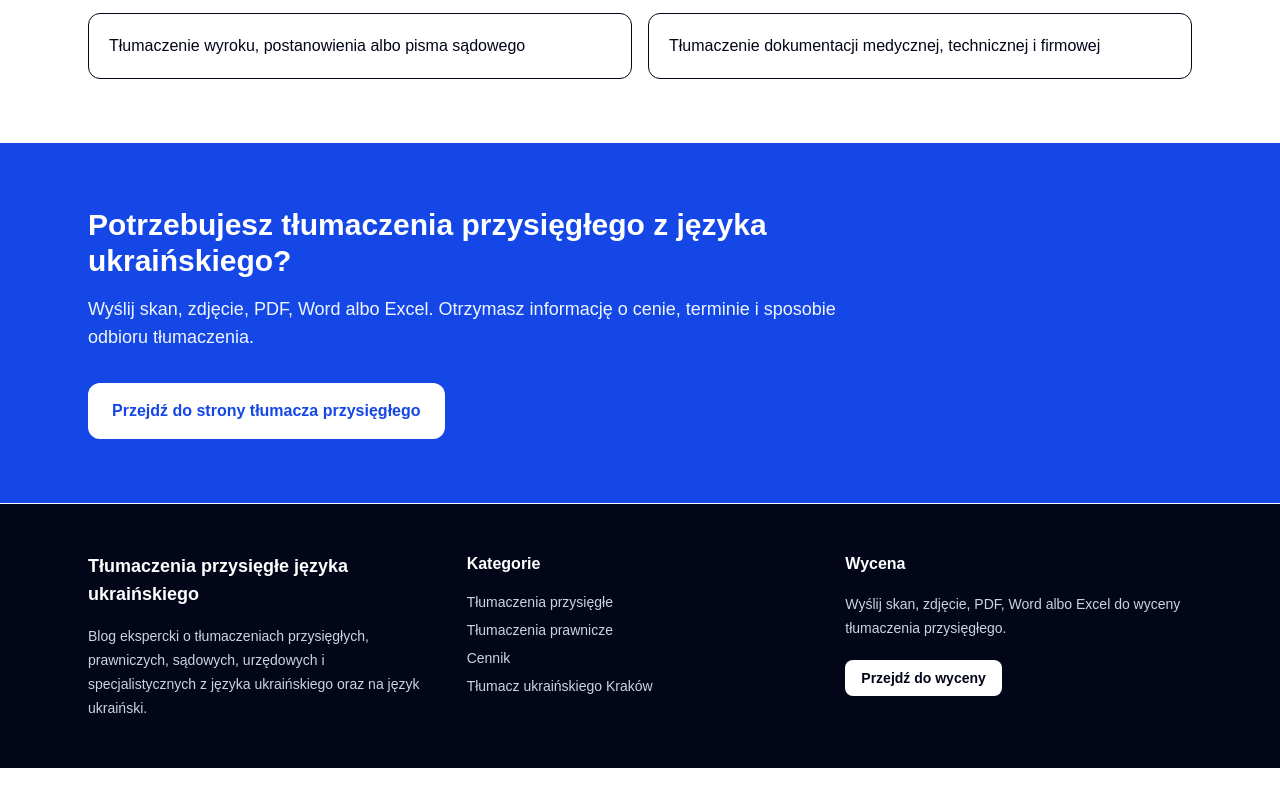
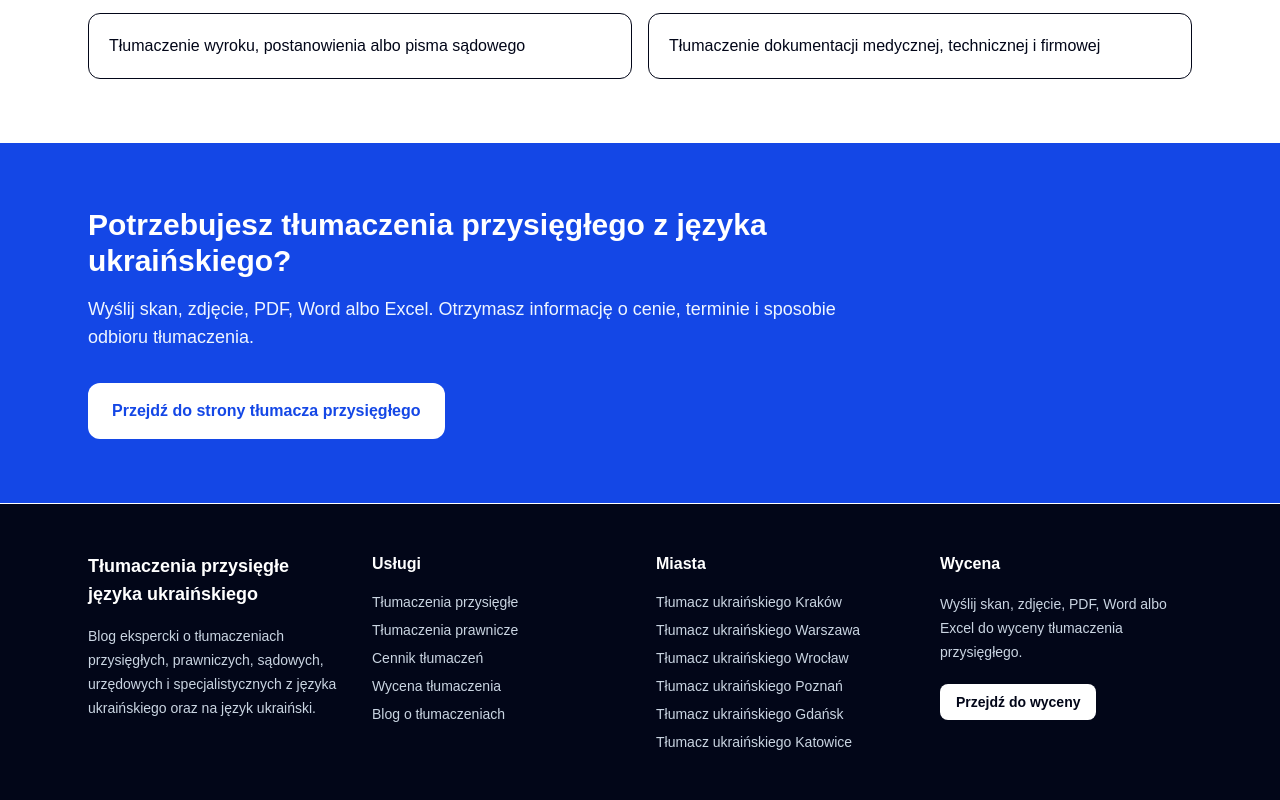
Before and after one commit to tzdh4c2pyw-tech/tlumaczenia-przysiegle-blog, a Next.js app: page / in a window 1280 px wide. Shown: the part 1191-1991 px from the top of the page. Before the commit the page ends 1959 px from the top, so only its background shows below. Built offline with nearby package versions, Linux system fonts and the light colour scheme.

Commit message:
Improve footer internal SEO linking

```diff
--- a/components/Footer.tsx
+++ b/components/Footer.tsx
@@ -1,7 +1,7 @@
 export default function Footer() {
   return (
     <footer className="border-t bg-slate-950 text-white">
-      <div className="mx-auto grid max-w-6xl gap-8 px-6 py-12 md:grid-cols-3">
+      <div className="mx-auto grid max-w-6xl gap-8 px-6 py-12 md:grid-cols-4">
         <div>
           <h2 className="text-lg font-bold">
             Tłumaczenia przysięgłe języka ukraińskiego
@@ -15,7 +15,7 @@ export default function Footer() {
         </div>
 
         <div>
-          <h3 className="font-semibold">Kategorie</h3>
+          <h3 className="font-semibold">Usługi</h3>
 
           <ul className="mt-4 space-y-2 text-sm text-slate-300">
             <li>
@@ -32,13 +32,61 @@ export default function Footer() {
 
             <li>
               <a href="/cennik" className="hover:text-white">
-                Cennik
+                Cennik tłumaczeń
               </a>
             </li>
 
             <li>
+              <a href="/wycena" className="hover:text-white">
+                Wycena tłumaczenia
+              </a>
+            </li>
+
+            <li>
+              <a href="/blog" className="hover:text-white">
+                Blog o tłumaczeniach
+              </a>
+            </li>
+          </ul>
+        </div>
+
+        <div>
+          <h3 className="font-semibold">Miasta</h3>
+
+          <ul className="mt-4 space-y-2 text-sm text-slate-300">
+            <li>
               <a href="/miasta/krakow" className="hover:text-white">
                 Tłumacz ukraińskiego Kraków
+              </a>
+            </li>
+
+            <li>
+              <a href="/miasta/warszawa" className="hover:text-white">
+                Tłumacz ukraińskiego Warszawa
+              </a>
+            </li>
+
+            <li>
+              <a href="/miasta/wroclaw" className="hover:text-white">
+                Tłumacz ukraińskiego Wrocław
+              </a>
+            </li>
+
+            <li>
+              <a href="/miasta/poznan" className="hover:text-white">
+                Tłumacz ukraińskiego Poznań
+              </a>
+            </li>
+
+            <li>
+              <a href="/miasta/gdansk" className="hover:text-white">
+                Tłumacz ukraińskiego Gdańsk
+              </a>
+            </li>
+
+            <li>
+              <a href="/miasta/katowice" className="hover:text-white">
+                Tłumacz ukraińskiego Katowice
               </a>
             </li>
           </ul>
@@ -53,7 +101,7 @@ export default function Footer() {
           </p>
 
           <a
-            href="https://tlumaczrosyjskiegoiukrainskiego.pl"
+            href="/wycena"
             className="mt-5 inline-block rounded-lg bg-white px-4 py-2 text-sm font-semibold text-slate-950 hover:bg-slate-100"
           >
             Przejdź do wyceny
```
